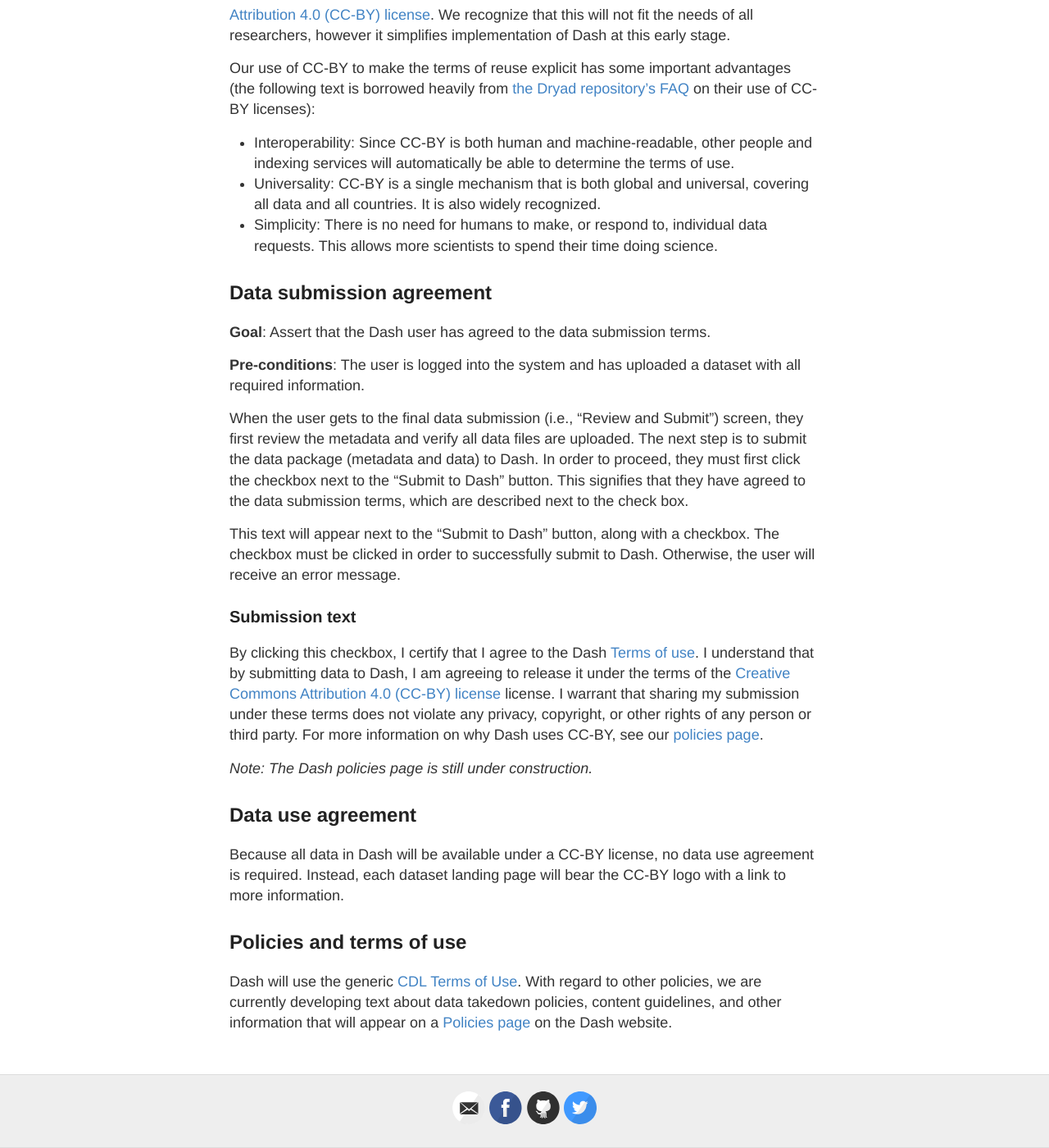
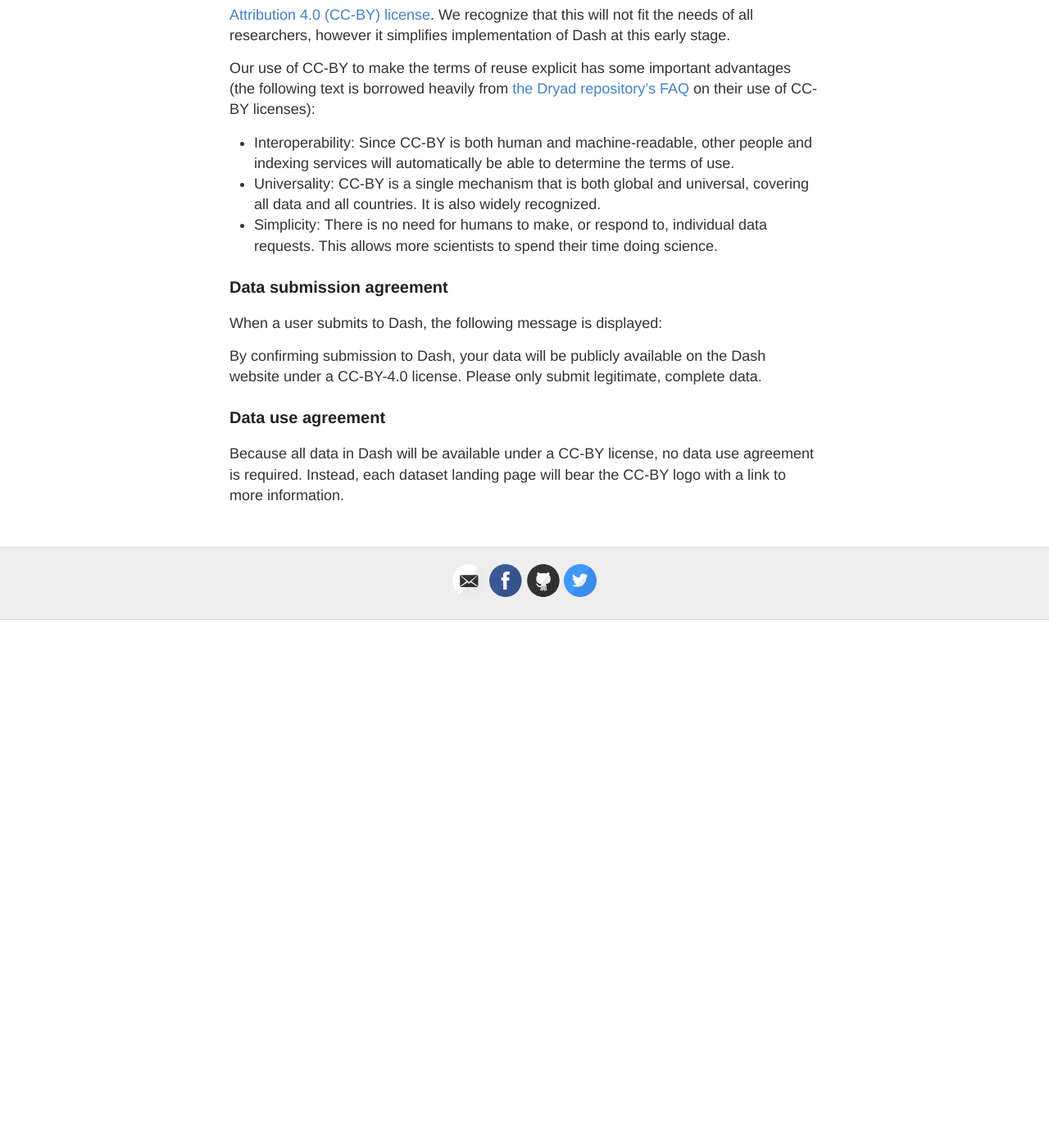
Before and after one commit to CDLUC3/dash, a Jekyll site: the page built from licensing.md, in a window 1280 px wide and 1400 px high, scrolled down 478 px. Shown: the whole window at 82% size. Built offline with Jekyll 4.4.1, drawn with Linux system fonts in a browser that asks for light colours; after the commit the page ends 1234 px from its top, so only the background shows below that.

Commit message:
update licensing page

```diff
--- a/licensing.md
+++ b/licensing.md
@@ -17,26 +17,11 @@
 * Simplicity: There is no need for humans to make, or respond to, individual data requests. This allows more scientists to spend their time doing science.
 
 
-## Data submission agreement
+### Data submission agreement
 
-**Goal**: Assert that the Dash user has agreed to the data submission terms.
+When a user submits to Dash, the following message is displayed:
+> By confirming submission to Dash, your data will be publicly available on the Dash website under a CC-BY-4.0 license. Please only submit legitimate, complete data.
 
-**Pre-conditions**: The user is logged into the system and has uploaded a dataset with all required information.
-
-When the user gets to the final data submission (i.e., "Review and Submit") screen, they first review the metadata and verify all data files are uploaded. The next step is to submit the data package (metadata and data) to Dash. In order to proceed, they must first click the checkbox next to the "Submit to Dash" button. This signifies that they have agreed to the data submission terms, which are described next to the check box.
-
-This text will appear next to the "Submit to Dash" button, along with a checkbox. The checkbox must be clicked in order to successfully submit to Dash. Otherwise, the user will receive an error message.
-
-### Submission text
-> By clicking this checkbox, I certify that I agree to the Dash [Terms of use](http://www.cdlib.org/about/terms.html). I understand that by submitting data to Dash, I am agreeing to release it under the terms of the [Creative Commons Attribution 4.0 (CC-BY) license](https://creativecommons.org/licenses/by/4.0/) license. I warrant that sharing my submission under these terms does not violate any privacy, copyright, or other rights of any person or third party. For more information on why Dash uses CC-BY, see our [policies page](https://dash.ucop.edu/xtf/search?smode=policiesPage).
-
-_Note: The Dash policies page is still under construction._
-
-## Data use agreement
+### Data use agreement
 
 Because all data in Dash will be available under a CC-BY license, no data use agreement is required. Instead, each dataset landing page will bear the CC-BY logo with a link to more information.
-
-
-## Policies and terms of use
-
-Dash will use the generic [CDL Terms of Use](http://www.cdlib.org/about/terms.html). With regard to other policies, we are currently developing text about data takedown policies, content guidelines, and other information that will appear on a [Policies page](https://dash.ucop.edu/xtf/search?smode=policiesPage) on the Dash website.
```
